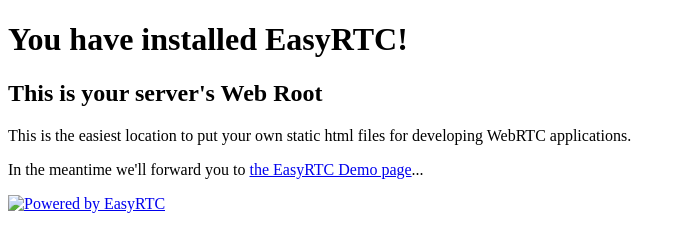
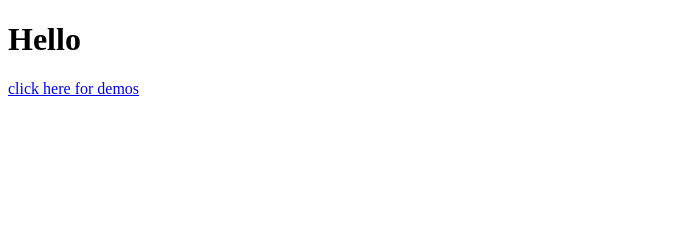
Before and after one commit to arunnayak/webRTC, a website: page static/index.html in a window 1280 px wide. Shown: the whole page, without its empty margins (0-682 px from the left). Drawn offline with Linux system fonts and the light colour scheme.

Commit message:
dynamic port assigned

```diff
--- a/server.js
+++ b/server.js
@@ -9,7 +9,7 @@
 httpApp.use(express.static(__dirname + "/static/"));
 
 // Start Express http server on port 8080
-var webServer = http.createServer(httpApp).listen(8080);
+var webServer = http.createServer(httpApp).listen(process.env.PORT || 8080);
 
 // Start Socket.io so it attaches itself to Express server
 var socketServer = io.listen(webServer, {"log level":1});
--- a/static/index.html
+++ b/static/index.html
@@ -7,14 +7,7 @@
     </script>
 </head>
 <body onload="setTimeout('forward()', 10000)">
-    <h1>You have installed EasyRTC!</h1>
-
-    <h2>This is your server's Web Root</h2>
-
-    <p>This is the easiest location to put your own static html files for developing WebRTC applications.</p>
-
-    <p>In the meantime we'll forward you to <a href="/demos/">the EasyRTC Demo page</a>...</p>
-
-    <a href="http://www.easyrtc.com/"><img src="/easyrtc/img/powered_by_easyrtc.png" width="200" height="60" alt="Powered by EasyRTC"></a>
+    <h1>Hello</h1>
+    <p><a href="/demos/">click here for demos</a></p>
 </body>
 </html>
```
